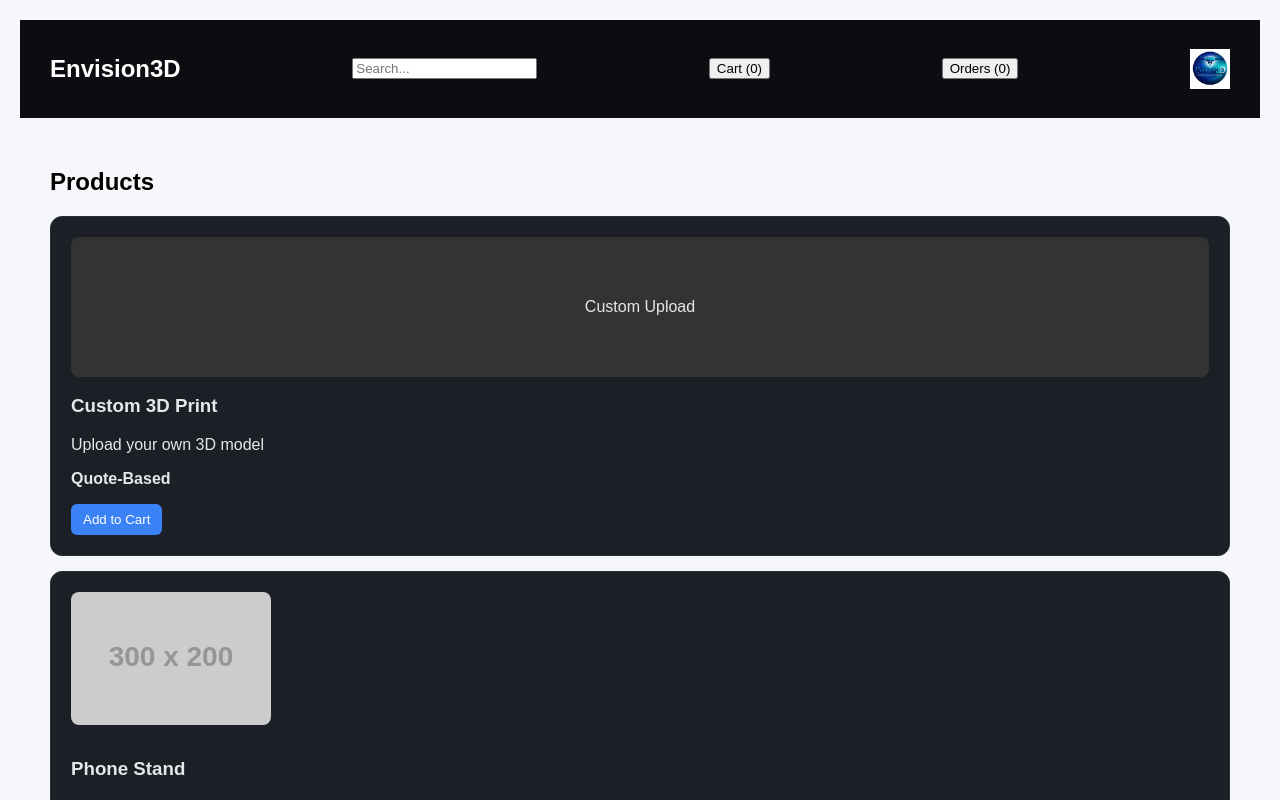
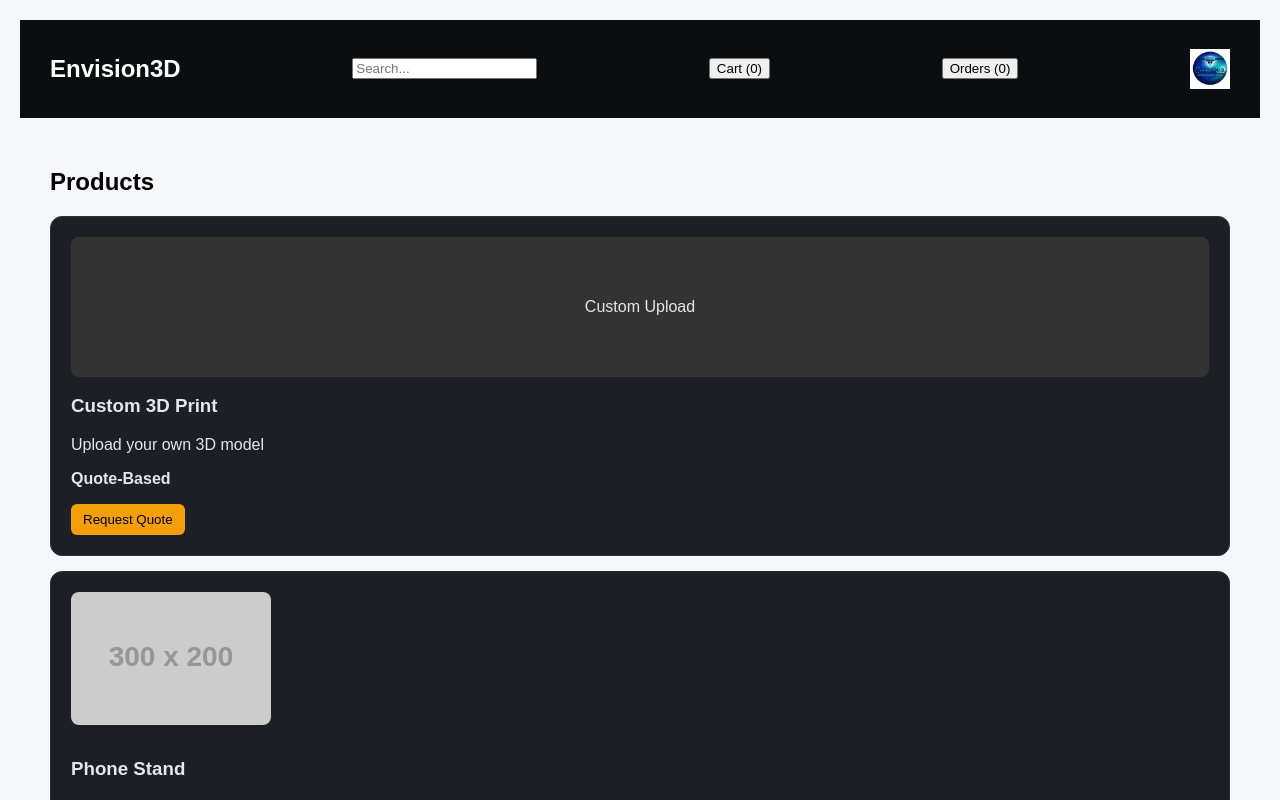
Before and after one commit to envision3dorders-afk/envision3d-website, a React (Vite) app: page / in a window 1280 px wide. Shown: the top 800 px of the page. Built offline with nearby package versions, Linux system fonts and the light colour scheme; no server answers; the database is empty.

Commit message:
Update Products.jsx

```diff
--- a/src/components/Products.jsx
+++ b/src/components/Products.jsx
@@ -1,4 +1,4 @@
-export default function Products({ cart, setCart, search }) {
+export default function Products({ cart, setCart, search, setView }) {
   // ✅ PRODUCTS DATA
   const products = [
     {
@@ -26,7 +26,7 @@ export default function Products({ cart, setCart, search }) {
     },
   ];
 
-  // ✅ FILTER PRODUCTS
+  // ✅ FILTER
   const filteredProducts = products.filter((p) =>
     p.name.toLowerCase().includes(search.toLowerCase())
   );
@@ -47,7 +47,7 @@ export default function Products({ cart, setCart, search }) {
             color: "#e5e7eb",
           }}
         >
-          {/* ✅ IMAGE OR FALLBACK */}
+          {/* IMAGE */}
           {p.image ? (
             <img
               src={p.image}
@@ -84,7 +84,11 @@ export default function Products({ cart, setCart, search }) {
             </strong>
           </p>
 
+          {/* ✅ SMART BUTTON */}
+          {typeof p.price === "number" ? (
+            // ✅ Normal products
             <button
+              onClick={() => setCart([...cart, p])}
               style={{
                 padding: "8px 12px",
                 borderRadius: "6px",
@@ -93,10 +97,28 @@ export default function Products({ cart, setCart, search }) {
                 border: "none",
                 cursor: "pointer",
               }}
-            onClick={() => setCart([...cart, p])}
             >
               Add to Cart
             </button>
+          ) : (
+            // ✅ Custom product (quote)
+            <button
+              onClick={() => {
+                setCart([p]); // only custom item
+                setView("checkout"); // go straight to checkout
+              }}
+              style={{
+                padding: "8px 12px",
+                borderRadius: "6px",
+                background: "#f59e0b",
+                color: "#000",
+                border: "none",
+                cursor: "pointer",
+              }}
+            >
+              Request Quote
+            </button>
+          )}
         </div>
       ))}
     </>
```
Lines whose indentation alone changed are shown as unchanged.
